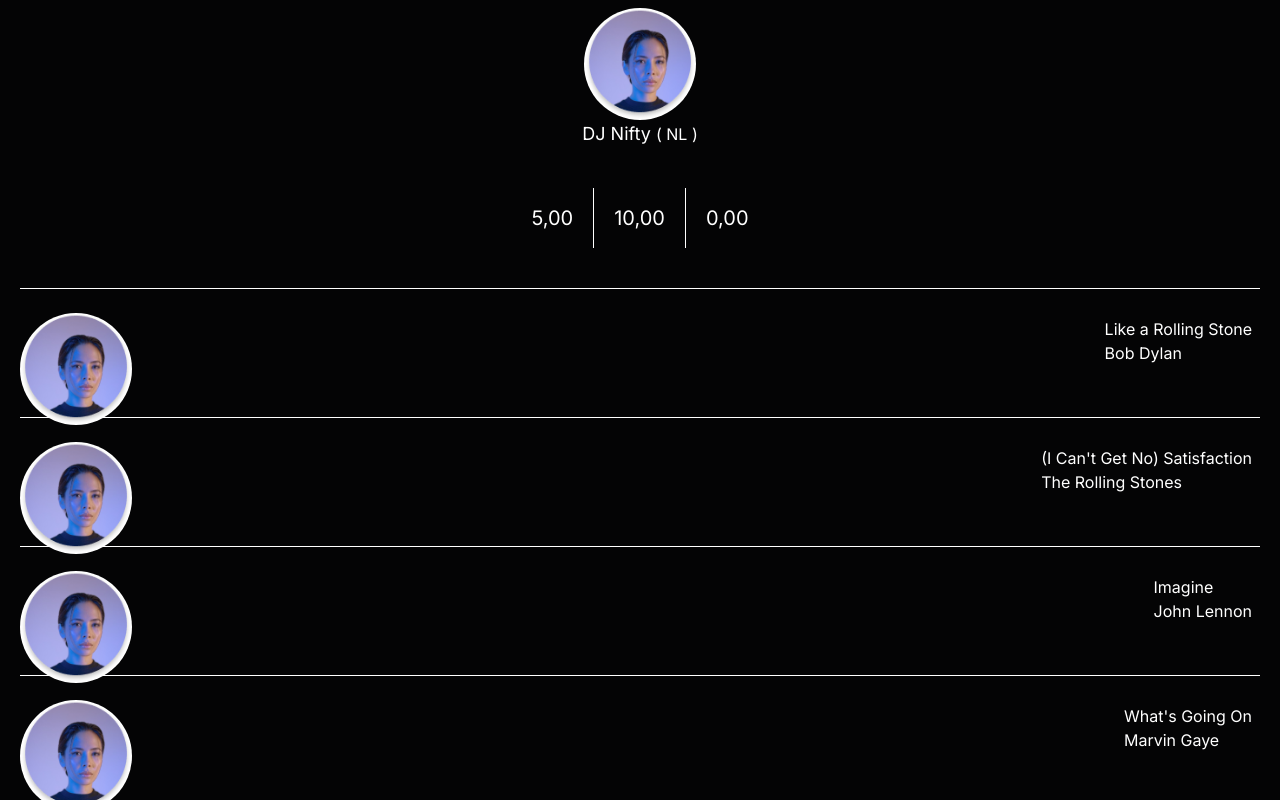
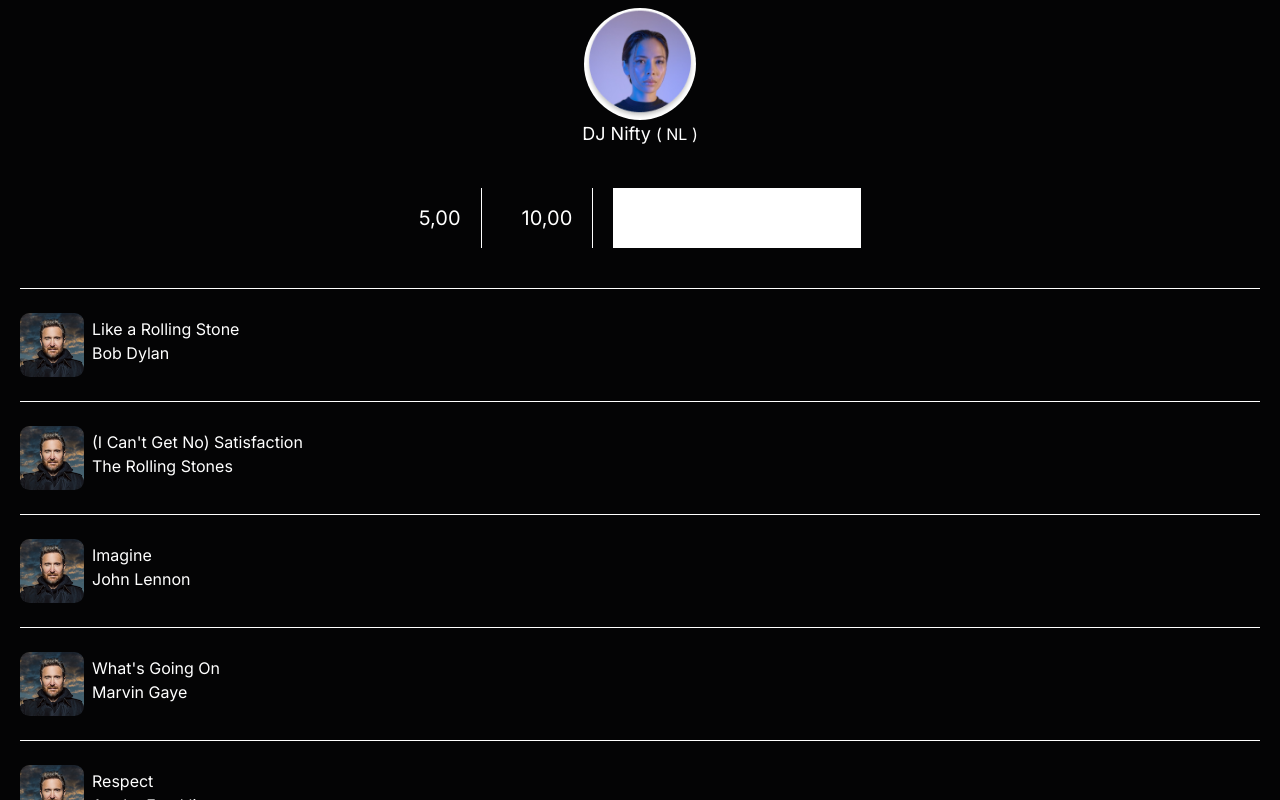
Before and after one commit to snapptech/snapp_dj_ui, a Next.js app: page /dj/songs in a window 1280 px wide. Shown: the top 800 px of the page. Built offline with nearby package versions, Linux system fonts and the light colour scheme.

Commit message:
Added songs display pic and hover on list

```diff
--- /dev/null
+++ b/src/lib/components/SongDisplayPic.tsx
@@ -0,0 +1,12 @@
+type IAvatar = {
+  image?: string;
+
+};
+
+export const SongDisplayPic = ({ image }: IAvatar) => {
+  return (
+    <div className="w-16 h-16 overflow-hidden rounded-[15%]">
+      <img src={image} alt="avatar" />
+    </div>
+  );
+};
--- a/src/pages/dj/songs/index.tsx
+++ b/src/pages/dj/songs/index.tsx
@@ -1,5 +1,6 @@
 
 import songs from "@/data/songs.json";
+import { SongDisplayPic } from "@/lib/components/SongDisplayPic";
 import { Avatar } from "@/lib/components/Avatar";
 import { useEffect, useState } from "react";
 
@@ -7,6 +8,10 @@ import { useEffect, useState } from "react";
 const MySongList = () => {
 
     const [data, setData] = useState(songs);
+    const [input , setInput] = useState('')
+    const handleChange = (e) => {
+        setInput(e.target.value)
+    }
 
     return (
         <main className="px-5 py-2 min-h-screen flex flex-col justify-between">
@@ -24,20 +29,18 @@ const MySongList = () => {
                     5,00
                 </h2>
 
-                <h2 className="text-xl text-bold border-r border-white pr-5 pl-5 py-4">
+                <h2 className="text-xl text-bold border-r border-white pr-5 pl-5 py-4 mx-5">
                     {/* {(Math.random() * 10).toFixed(2)} */}
                     10,00
                 </h2>
-                <h2 className="text-xl text-bold pl-5 py-4">
-                    {/* {(Math.random() * 10).toFixed(2)} */}
-                    0,00
-                </h2>
+                <input className="text-xl text-bold pl-5 py-4 w-1/5  bg-light-green" type="text" onChange={handleChange}></input>
+
             </div>
 
             {data.songs.map((item: any, index) => (
-                <div className=" flex py-6 border-b border-white justify-between" key={index}>
-                    <div className="h-20 w-20">
-                        <Avatar image="/images/profile_pic.png" />
+                <div className=" flex py-6 border-b border-white justify-start hover:bg-purple-500" key={index}>
+                    <div className="h-16 w-16">
+                        <SongDisplayPic image="/images/songdisplaypic.png" />
                     </div>
                     <div className="px-2 py-1">
                         <h4 > {item.title}</h4>
```
Also changed, not shown: public/images/songdisplaypic.png (added).
